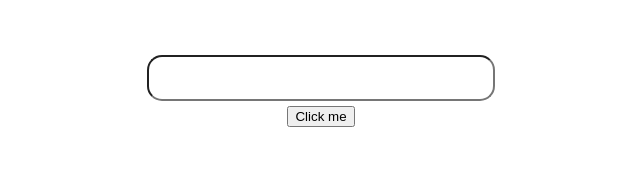
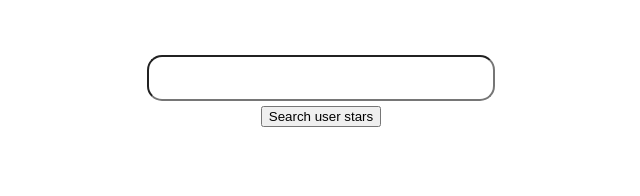
Before and after one commit to ruslanzharkov/react-github-stats, a React (Create React App) app: page /starred in a window 1280 px wide. Shown: the top 196 px of the page, without its empty margins (319-959 px from the left). Built offline with nearby package versions, Linux system fonts and the light colour scheme.

Commit message:
improved component architecture

```diff
--- a/src/components/Starred/Starred.js
+++ b/src/components/Starred/Starred.js
@@ -1,7 +1,8 @@
 import React, { Component } from 'react';
 import PropTypes from 'prop-types';
-import Input from '../_common/Input';
+import Input from '../_common/Input/Input';
 import './Starred.css'
+import Button from '../_common/Button';
 
 class Starred extends Component {
     constructor(props) {
@@ -48,7 +49,7 @@ class Starred extends Component {
         return(
             <div className='starred-container'>
                 <Input onChange={this.onChange} value={this.state.user} style='input'/>
-                <button onClick={this.onSubmit}>Click me</button>
+                <Button onClick={this.onSubmit} value={'Search user stars'}/>
                 {this.renderStarInfo()}
             </div>
         )
--- /dev/null
+++ b/src/components/_common/Button/Button.js
@@ -0,0 +1,13 @@
+import React, {Component} from 'react';
+
+class Input extends Component {
+    render() {
+        return(
+            <button onClick={this.props.onClick} className={this.props.style}>
+                {this.props.value}
+            </button>
+        )
+    }
+};
+
+export default Input;
--- /dev/null
+++ b/src/components/_common/Button/index.js
@@ -0,0 +1,3 @@
+import Button from './Button'
+
+export default Button;
```
Also changed, not shown: src/components/_common/Input/Input.css (added), src/components/_common/Input/Input.js (renamed from src/components/_common/Input.js).
